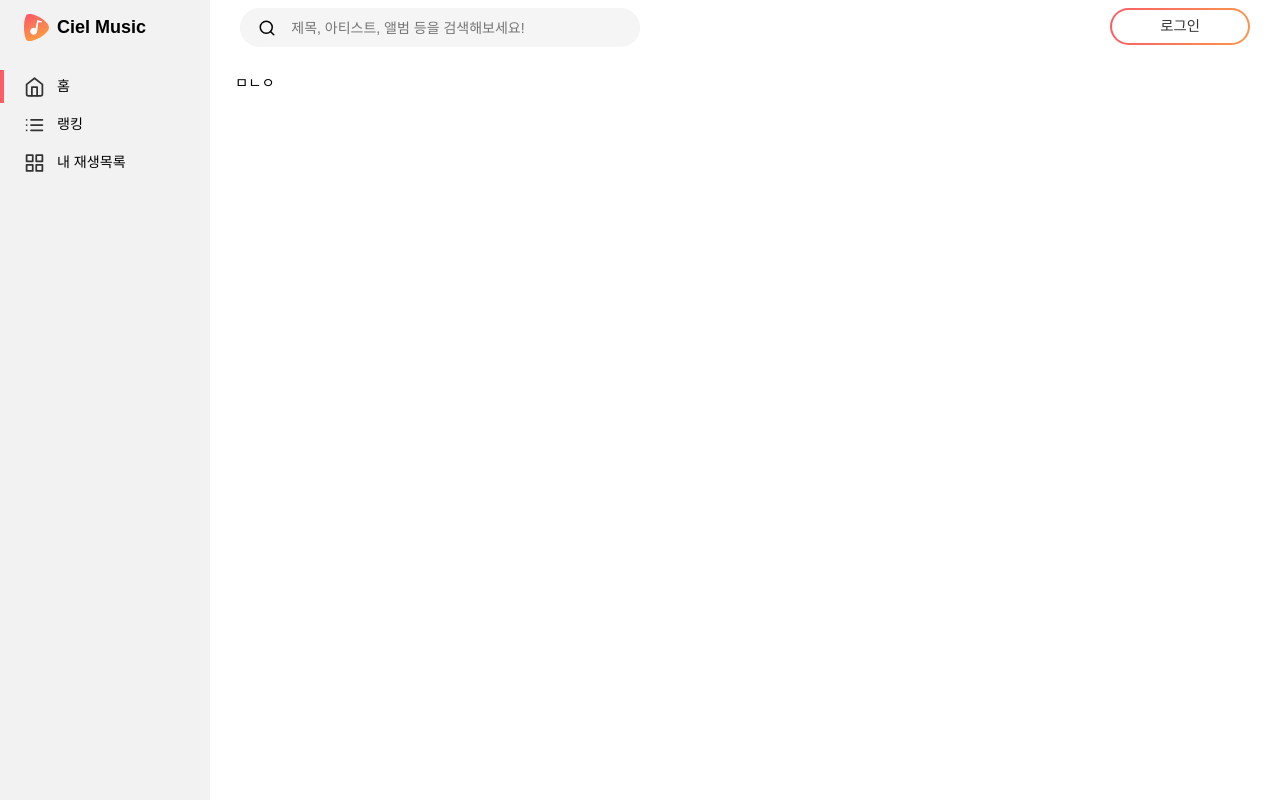
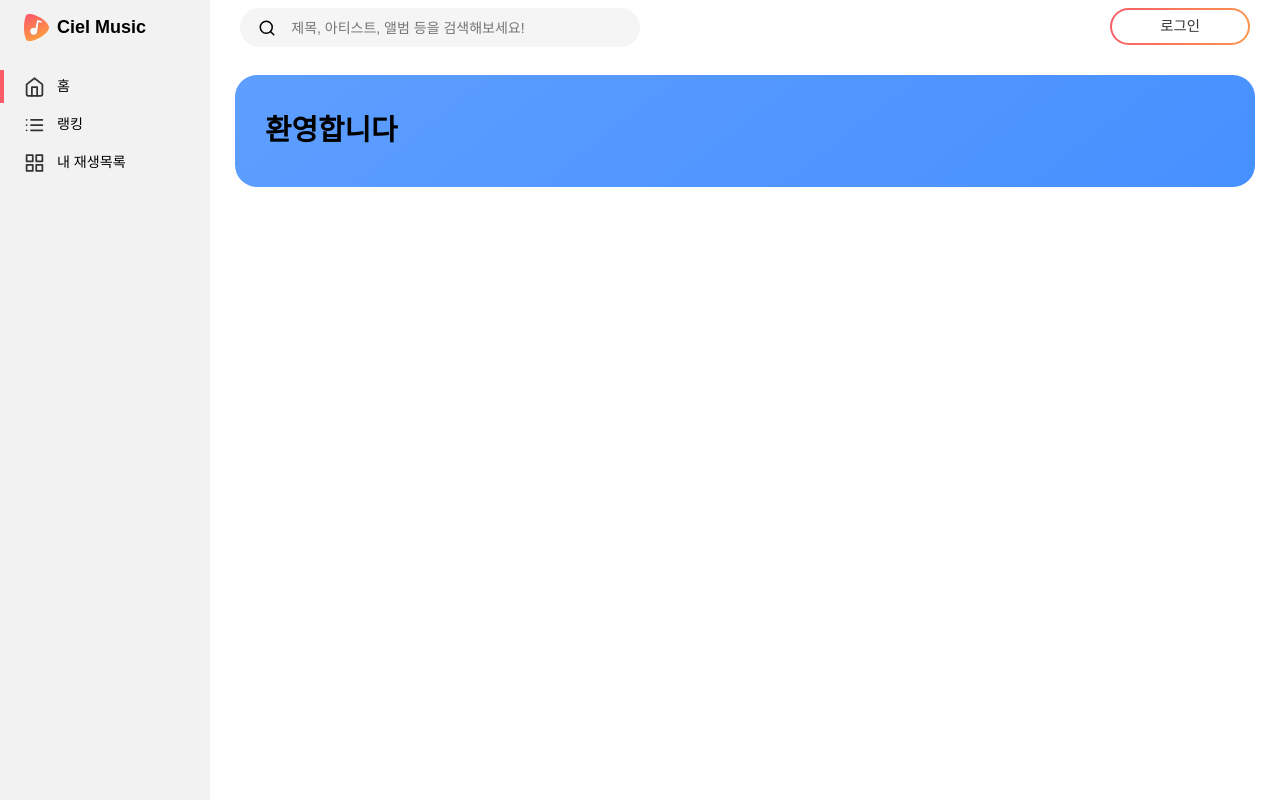
Before and after one commit to splitz-dev/cielmusic-frontend, a Next.js app: page / in a window 1280 px wide. Built offline with nearby package versions, Linux system fonts and the light colour scheme; a web font is replaced by a local one.

Commit message:
add: Style

```diff
--- a/components/Jumbotron/index.tsx
+++ b/components/Jumbotron/index.tsx
@@ -2,8 +2,10 @@ import React from 'react'
 import styled from '@emotion/styled'
 
 const JumbStyle = styled.section`
-  background: var(--blue);
+  background: linear-gradient(142deg, var(--blue-1) 0%, var(--blue-2) 100%);
+  padding: 20px 30px;
   width: 100%;
+  border-radius: 22px;
 `
 
 const Jumbotron: React.FC = props => {
--- a/pages/index.tsx
+++ b/pages/index.tsx
@@ -3,6 +3,7 @@ import Head from 'next/head'
 
 import MainLayout from '../components/Layout/Main'
 import Container from '../components/Container'
+import Jumbotron from '../components/Jumbotron'
 
 const Home: React.FC = () => (
   <>
@@ -11,7 +12,11 @@ const Home: React.FC = () => (
       <link rel="icon" href="/favicon.ico" />
     </Head>
     <MainLayout>
-      <Container>ㅁㄴㅇ</Container>
+      <Container>
+        <Jumbotron>
+          <h1>환영합니다</h1>
+        </Jumbotron>
+      </Container>
     </MainLayout>
   </>
 )
```
